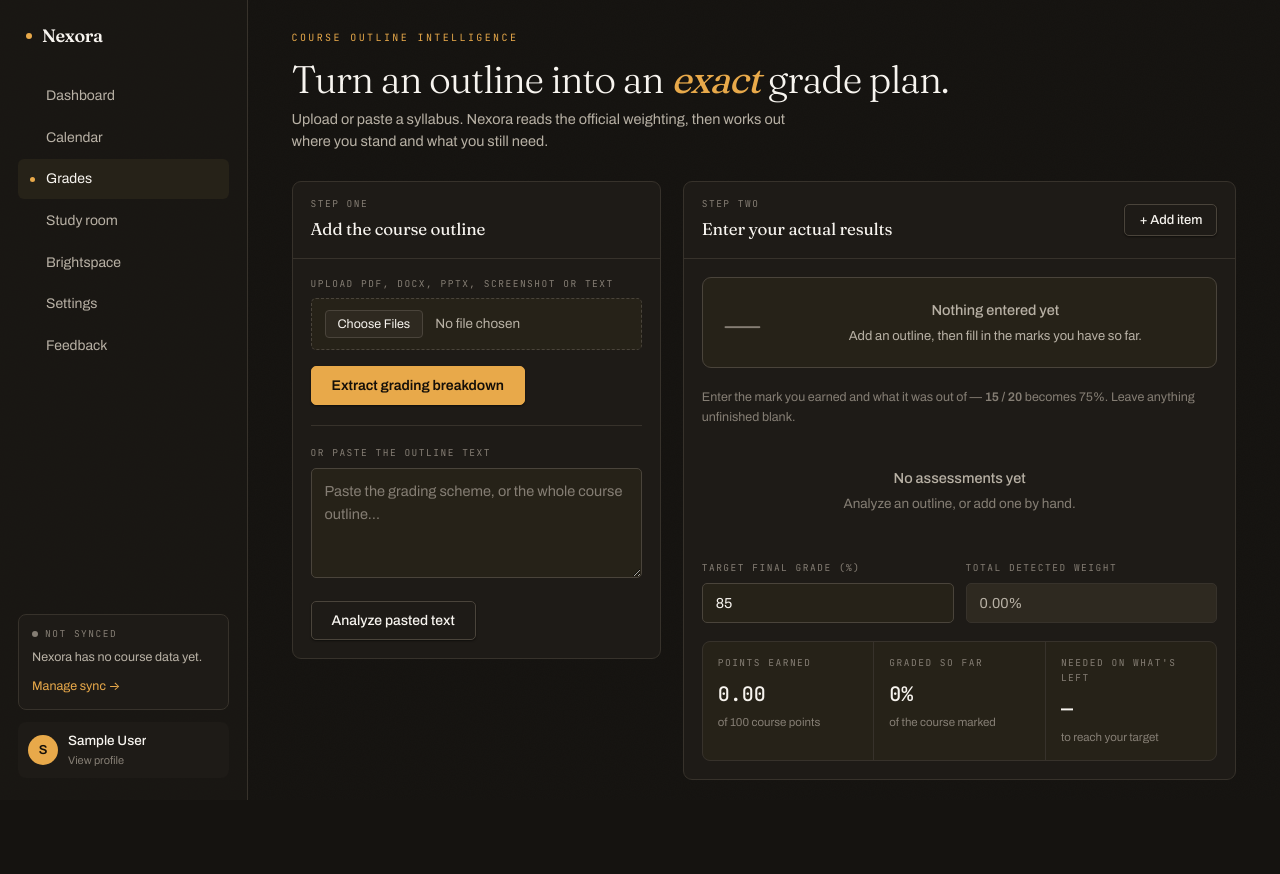
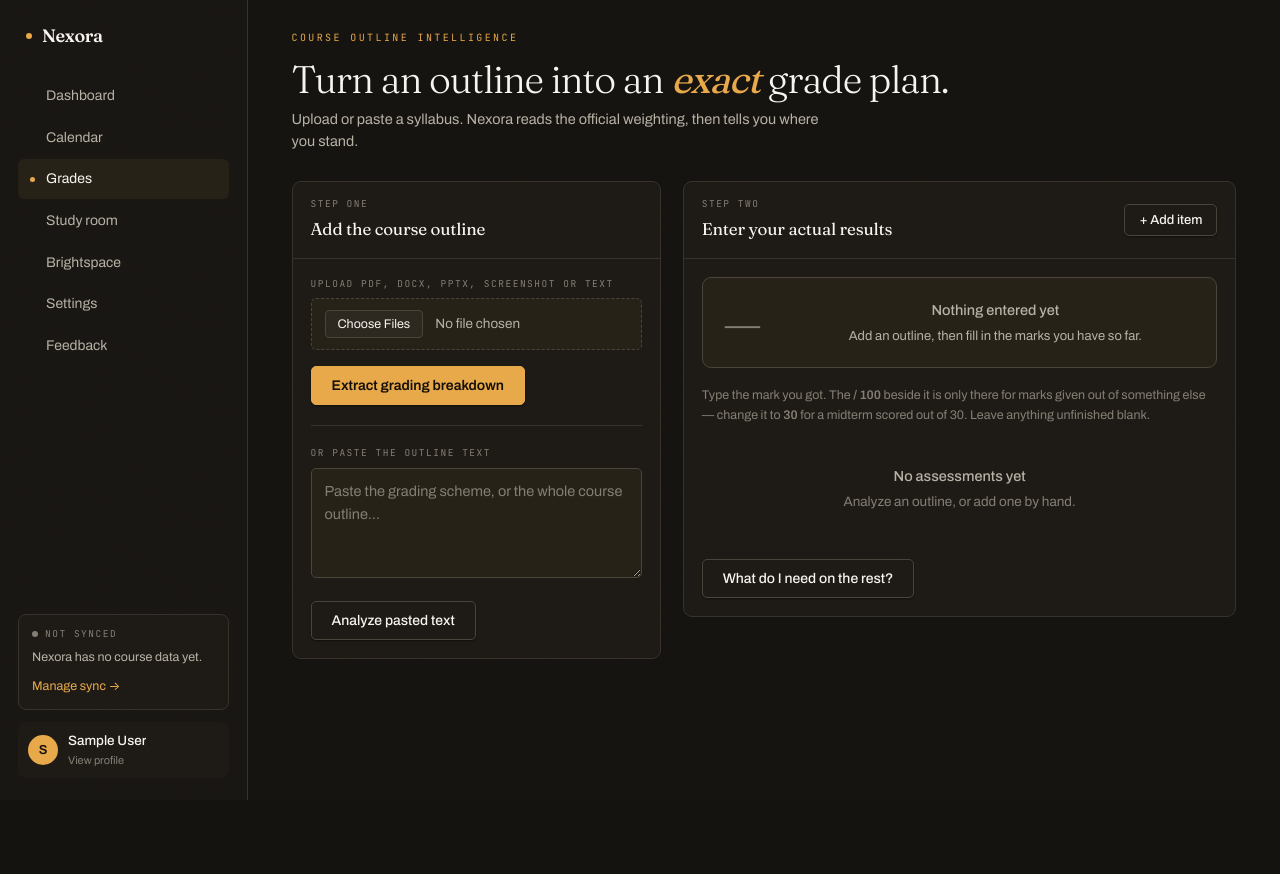
Before and after one commit to BassemAbdo01/uni-helper-project, a Flask app: page /grade-calculator in a window 1280 px wide. After the commit the page ends 800 px from the top, so only its background shows below. Run offline with Flask 3, Linux system fonts and the light colour scheme; the visitor is signed in with stand-in values (Sample User, id 1); parts of the project's set-up code (start-up, migrations or seed data) failed here and were passed over.

Commit message:
Stop the calculator asking questions it can answer itself
Two things Bassem hit while using it.

The "out of" box was empty on every row, so entering five results meant
typing ten numbers, and the second one was almost always 100. It cannot
be extracted: _outline_schema pulls name, weight, category and notes,
because a syllabus states "Midterm: 20%" and never says the midterm is
out of 30. So there is nothing to read -- but there is a right default.
It starts at 100 and is styled as the secondary field it is, which makes
the normal case one number per assessment and still takes 12.5 / 30 when
a mark comes back that way.

And the bottom of the panel was three standing percentages -- points
earned, graded so far, needed on what's left -- next to a target box,
all live, all competing with the result above them. Four numbers to read
to answer one question, and the question is only asked occasionally.

That is now a button. "What do I need on the rest?" opens a target field
and one sentence, and when exactly one thing is outstanding the sentence
names it rather than talking about remaining weight:

    You need 75.0% on Final exam to finish at 85%.

It handles the two ends too -- already secured, or out of reach with the
best possible finish stated -- and falls back to an average across the
named outstanding items when more than one is left. The weights-not-100
warning stays, because that one is about the outline being wrong rather
than about the student.

Co-Authored-By: Claude Opus 5 <noreply@anthropic.com>

```diff
--- a/templates/grade_calculator.html
+++ b/templates/grade_calculator.html
@@ -15,9 +15,9 @@ input[type=file]::file-selector-button{margin-right:12px;padding:6px 12px;border
   font-size:12.5px;cursor:pointer}
 .loading{opacity:.55;pointer-events:none}
 
-/* ---------- the result, stated once, at the top ---------- */
+/* ---------- the answer, stated once ---------- */
 .result{border:1px solid var(--line-2);border-radius:9px;background:var(--surface-2);
-  padding:20px;margin-bottom:20px;display:flex;gap:22px;align-items:center;flex-wrap:wrap}
+  padding:20px;margin-bottom:18px;display:flex;gap:22px;align-items:center;flex-wrap:wrap}
 .result .figure{display:flex;align-items:baseline;gap:12px}
 .result .pct{font-family:var(--serif);font-weight:300;font-size:3.1rem;line-height:1;
   letter-spacing:-.04em;font-variant-numeric:tabular-nums}
@@ -30,16 +30,7 @@ input[type=file]::file-selector-button{margin-right:12px;padding:6px 12px;border
 .result.pass .pct{color:var(--green)}
 .result.fail{border-color:rgba(201,112,92,.45)}
 .result.fail .pct{color:var(--red)}
-.result.empty .pct{color:var(--fg-3)}
-.result.empty .letter{color:var(--fg-3)}
-
-.readout{display:grid;grid-template-columns:repeat(auto-fit,minmax(150px,1fr));gap:1px;
-  background:var(--line);border:1px solid var(--line);border-radius:8px;overflow:hidden;margin-top:18px}
-.readout div{background:var(--surface-2);padding:14px 15px}
-.readout .k{margin-bottom:0}
-.readout strong{display:block;font-family:var(--mono);font-size:1.25rem;font-weight:500;margin-top:8px;
-  font-variant-numeric:tabular-nums}
-.readout small{display:block;color:var(--fg-3);font-size:11.5px;margin-top:4px}
+.result.empty .pct,.result.empty .letter{color:var(--fg-3)}
 
 /* ---------- one card per assessment ---------- */
 .comps{display:grid;grid-template-columns:repeat(auto-fill,minmax(268px,1fr));gap:14px}
@@ -72,6 +63,10 @@ input[type=file]::file-selector-button{margin-right:12px;padding:6px 12px;border
 .marks-row{display:flex;align-items:center;gap:7px}
 .marks-row input{padding:8px 9px;font-size:14px;text-align:center;font-family:var(--mono);
   font-variant-numeric:tabular-nums;min-width:0}
+/* The denominator is a default, not a question: an outline gives a weight, never
+   a mark total, so it starts at 100 and only wants touching for a 12.5/30. */
+.marks-row .of{color:var(--fg-3);border-color:var(--line)}
+.marks-row .of:focus{color:var(--fg)}
 .marks-row span{color:var(--fg-3);font-family:var(--mono);font-size:14px;flex:none}
 .comp-foot{display:flex;justify-content:space-between;gap:10px;margin-top:12px;padding-top:11px;
   border-top:1px solid var(--line);font-family:var(--mono);font-size:10.5px;color:var(--fg-3)}
@@ -79,8 +74,21 @@ input[type=file]::file-selector-button{margin-right:12px;padding:6px 12px;border
 .wt{display:flex;align-items:center;gap:5px}
 .wt input{width:52px;padding:4px 6px;font-size:11px;text-align:right;font-family:var(--mono)}
 
-.pair{display:grid;grid-template-columns:1fr 1fr;gap:12px;margin-top:20px}
-@media (max-width:560px){.pair{grid-template-columns:1fr}}
+/* ---------- "what do I need", only when asked ---------- */
+.askrow{margin-top:20px}
+.need{margin-top:14px;border:1px solid var(--line-2);border-radius:9px;background:var(--surface-2);
+  padding:17px 18px}
+.need[hidden]{display:none}
+.need .targetrow{display:flex;align-items:flex-end;gap:12px;flex-wrap:wrap}
+.need .targetrow > div{width:150px}
+.need .targetrow label{margin-bottom:7px}
+.need .answer{margin:16px 0 0;font-size:15px;line-height:1.6;color:var(--fg-2)}
+.need .answer b{color:var(--fg);font-weight:500}
+.need .answer .big{font-family:var(--mono);font-size:1.5rem;font-weight:500;color:var(--amber);
+  font-variant-numeric:tabular-nums}
+.need .answer.good .big{color:var(--green)}
+.need .answer.bad .big{color:var(--red)}
+
 .alert{display:none;margin-top:16px}
 .alert.show{display:block}
 .meta{display:none;margin-top:16px}
@@ -94,8 +102,8 @@ input[type=file]::file-selector-button{margin-right:12px;padding:6px 12px;border
     <p class="eyebrow">Course outline intelligence</p>
     <h1>Turn an outline into an <em>exact</em> grade plan.</h1>
     <p class="lede">
-      Upload or paste a syllabus. Nexora reads the official weighting, then works out
-      where you stand and what you still need.
+      Upload or paste a syllabus. Nexora reads the official weighting, then tells you
+      where you stand.
     </p>
   </div>
 </div>
@@ -141,38 +149,27 @@ input[type=file]::file-selector-button{margin-right:12px;padding:6px 12px;border
       </div>
 
       <p class="hint" style="margin:0 0 14px">
-        Enter the mark you earned and what it was out of &mdash; <b>15 / 20</b> becomes 75%.
+        Type the mark you got. The <b>/ 100</b> beside it is only there for marks given
+        out of something else &mdash; change it to <b>30</b> for a midterm scored out of 30.
         Leave anything unfinished blank.
       </p>
 
       <div class="comps" id="components"></div>
 
-      <div class="pair">
-        <div>
-          <label for="targetGrade">Target final grade (%)</label>
-          <input type="number" id="targetGrade" value="85" min="0" max="100" aria-label="Target grade, percent">
-        </div>
-        <div>
-          <label for="totalWeight">Total detected weight</label>
-          <input id="totalWeight" value="0%" readonly aria-label="Total weight of all components">
-        </div>
-      </div>
+      <div class="askrow">
+        <button class="btn quiet" id="askBtn" type="button" aria-expanded="false" aria-controls="need">
+          What do I need on the rest?
+        </button>
 
-      <div class="readout">
-        <div>
-          <span class="k">Points earned</span>
-          <strong id="pointsEarned">0.00</strong>
-          <small>of 100 course points</small>
-        </div>
-        <div>
-          <span class="k">Graded so far</span>
-          <strong id="gradedWeight">0%</strong>
-          <small>of the course marked</small>
-        </div>
-        <div>
-          <span class="k">Needed on what's left</span>
-          <strong id="neededScore">—</strong>
-          <small>to reach your target</small>
+        <div class="need" id="need" hidden>
+          <div class="targetrow">
+            <div>
+              <label for="targetGrade">I want to finish at</label>
+              <input type="number" id="targetGrade" value="85" min="0" max="100"
+                     aria-label="Target final grade, percent">
+            </div>
+          </div>
+          <p class="answer" id="needAnswer"></p>
         </div>
       </div>
 
@@ -192,7 +189,11 @@ input[type=file]::file-selector-button{margin-right:12px;padding:6px 12px;border
   const SCALE_NAME = {{ (grading_scale.university_name or '')|tojson }};
 
   // A component is {name, weight, earned, outOf}. Marks, not percentages: a
-  // single "score %" box is what let a mark of 10/10 be read as 10%.
+  // single "score %" box is what let a mark of 10/10 be read as 10%. outOf
+  // defaults to 100 because an outline states a weight and never a mark total,
+  // so there is nothing to extract -- but almost every mark is already a
+  // percentage, and making students retype 100 five times is its own bug.
+  const DEFAULT_OUT_OF = 100;
   let components = [];
   const $ = id => document.getElementById(id);
 
@@ -233,7 +234,7 @@ input[type=file]::file-selector-button{margin-right:12px;padding:6px 12px;border
         name: c.name ?? 'Assessment',
         weight: Number(c.weight) || 0,
         earned: '',
-        outOf: ''
+        outOf: DEFAULT_OUT_OF
       }));
       render();
 
@@ -275,8 +276,8 @@ input[type=file]::file-selector-button{margin-right:12px;padding:6px 12px;border
   /* ---------------- one card per assessment ---------------- */
   const R = 32, C = 2 * Math.PI * R;
 
-  // Built once per card, then updated in place. Re-rendering the card on every
-  // keystroke would tear the focused input out from under the cursor.
+  // Built once per card, then updated in place. Re-rendering on every keystroke
+  // would tear the focused input out from under the cursor.
   function ring() {
     const wrap = document.createElement('div');
     wrap.className = 'ring none';
@@ -310,11 +311,12 @@ input[type=file]::file-selector-button{margin-right:12px;padding:6px 12px;border
     return wrap;
   }
 
-  function markInput(value, aria, onInput) {
+  function markInput(value, aria, cls, onInput) {
     const input = document.createElement('input');
     input.type = 'number';
     input.min = '0';
     input.step = 'any';
+    if (cls) input.className = cls;
     input.value = value ?? '';
     input.setAttribute('aria-label', aria);
     input.oninput = e => { onInput(e.target.value); calculate(); };
@@ -346,15 +348,15 @@ input[type=file]::file-selector-button{margin-right:12px;padding:6px 12px;border
     marks.className = 'marks';
     const marksLabel = document.createElement('span');
     marksLabel.className = 'k';
-    marksLabel.textContent = 'Your marks';
+    marksLabel.textContent = 'Your mark';
     const row = document.createElement('div');
     row.className = 'marks-row';
     const slash = document.createElement('span');
     slash.textContent = '/';
     row.append(
-      markInput(c.earned, 'Marks earned', v => { components[i].earned = v; }),
+      markInput(c.earned, 'Mark earned', '', v => { components[i].earned = v; }),
       slash,
-      markInput(c.outOf, 'Out of', v => { components[i].outOf = v; })
+      markInput(c.outOf, 'Out of', 'of', v => { components[i].outOf = v; })
     );
     marks.append(marksLabel, row);
     const dial = ring();
@@ -418,32 +420,28 @@ input[type=file]::file-selector-button{margin-right:12px;padding:6px 12px;border
   }
 
   /* ---------------- the arithmetic ---------------- */
-  function calculate() {
-    document.querySelectorAll('#components .comp').forEach(el => el.refresh && el.refresh());
-
+  const totals = () => {
     let earnedPoints = 0, gradedWeight = 0, remainingWeight = 0, totalWeight = 0;
-
+    const outstanding = [];
     for (const c of components) {
       const w = Number(c.weight) || 0;
       totalWeight += w;
       const pct = pctOf(c);
-      if (pct == null) remainingWeight += w;
+      if (pct == null) { remainingWeight += w; if (w > 0) outstanding.push(c.name || 'that'); }
       else { gradedWeight += w; earnedPoints += pct / 100 * w; }
     }
+    return { earnedPoints, gradedWeight, remainingWeight, totalWeight, outstanding };
+  };
 
-    $('totalWeight').value = `${totalWeight.toFixed(2)}%`;
-    $('pointsEarned').textContent = earnedPoints.toFixed(2);
-    $('gradedWeight').textContent = `${gradedWeight.toFixed(0)}%`;
+  function calculate() {
+    document.querySelectorAll('#components .comp').forEach(el => el.refresh && el.refresh());
 
-    const target = Number($('targetGrade').value) || 0;
-    const needed = remainingWeight > 0 ? (target - earnedPoints) / remainingWeight * 100 : null;
-    $('neededScore').textContent = needed == null ? '—' : `${needed.toFixed(1)}%`;
+    const t = totals();
 
-    // Standing is the average across what has actually been marked. Points
-    // earned out of 100 is a different number and means nothing until the
-    // course is over -- showing only that was what made 5 solid marks read
-    // as 29.72%.
-    const standing = gradedWeight > 0 ? earnedPoints / gradedWeight * 100 : null;
+    // Standing is the average across what has actually been marked. Points out
+    // of 100 is a different number and means nothing until the course is over;
+    // showing only that was what made five solid marks read as 29.72%.
+    const standing = t.gradedWeight > 0 ? t.earnedPoints / t.gradedWeight * 100 : null;
     const result = $('result');
     const letter = standing == null ? '' : letterFor(standing);
 
@@ -457,35 +455,99 @@ input[type=file]::file-selector-button{margin-right:12px;padding:6px 12px;border
         ? 'Fill in the marks you have so far.'
         : 'Add an outline, then fill in the marks you have so far.';
     } else {
-      const passing = standing >= 50;
-      result.className = 'result ' + (passing ? 'pass' : 'fail');
-      $('resultLine').textContent = remainingWeight > 0
-        ? `Your average across the ${gradedWeight.toFixed(0)}% marked so far`
+      result.className = 'result ' + (standing >= 50 ? 'pass' : 'fail');
+      $('resultLine').textContent = t.remainingWeight > 0
+        ? `Your average across the ${t.gradedWeight.toFixed(0)}% marked so far`
         : 'Final standing — every assessment is marked';
       const scaleNote = SCALE_NAME ? ` on ${SCALE_NAME}'s scale` : '';
       $('resultSub').textContent = `${letter}${scaleNote}. ${
-        remainingWeight > 0
-          ? `${remainingWeight.toFixed(0)}% of the course is still to come.`
+        t.remainingWeight > 0
+          ? `${t.remainingWeight.toFixed(0)}% of the course is still to come.`
           : 'Nothing left outstanding.'}`;
     }
 
+    if (!$('need').hidden) answerNeed(t);
+
     clearAlert();
-    if (needed != null && needed > 100) {
-      showAlert(`Even 100% on everything left tops out at ${(earnedPoints + remainingWeight).toFixed(2)}%.`, 'bad');
-    } else if (needed != null && needed <= 0 && gradedWeight > 0) {
-      showAlert(`You have already secured your ${target}% target.`, 'good');
-    } else if (totalWeight && Math.abs(totalWeight - 100) > 0.5) {
-      showAlert(`Weights total ${totalWeight.toFixed(2)}%, not 100%. That is normal when the outline has a bonus; otherwise check the rows.`);
+    if (t.totalWeight && Math.abs(t.totalWeight - 100) > 0.5) {
+      showAlert(`Weights total ${t.totalWeight.toFixed(2)}%, not 100%. That is normal when the outline has a bonus; otherwise check the rows.`);
     }
   }
+
+  /* ---------------- "what do I need", only when asked ---------------- */
+  function answerNeed(t = totals()) {
+    const el = $('needAnswer');
+    const target = Number($('targetGrade').value) || 0;
+    el.className = 'answer';
+    el.replaceChildren();
+
+    const say = (...nodes) => el.append(...nodes);
+    const big = text => {
+      const b = document.createElement('span');
+      b.className = 'big';
+      b.textContent = text;
+      return b;
+    };
+    const bold = text => {
+      const b = document.createElement('b');
+      b.textContent = text;
+      return b;
+    };
+
+    if (!components.length) {
+      say('Add some assessments first.');
+      return;
+    }
+    if (t.remainingWeight <= 0) {
+      say('Everything is marked, so there is nothing left to need. You finished at ',
+          bold(`${(t.gradedWeight > 0 ? t.earnedPoints / t.gradedWeight * 100 : 0).toFixed(2)}%`), '.');
+      return;
+    }
+
+    const needed = (target - t.earnedPoints) / t.remainingWeight * 100;
+    // Naming the one thing left is the whole question most students are asking.
+    const what = t.outstanding.length === 1
+      ? t.outstanding[0]
+      : `the remaining ${t.remainingWeight.toFixed(0)}%`;
+
+    if (needed <= 0) {
+      el.className = 'answer good';
+      say('You have already secured ', bold(`${target}%`),
+          '. Anything at all on ', bold(what), ' keeps you there.');
+      return;
+    }
+    if (needed > 100) {
+      el.className = 'answer bad';
+      say(`${target}% is out of reach — even 100% on `, bold(what),
+          ' finishes at ', bold(`${(t.earnedPoints + t.remainingWeight).toFixed(2)}%`), '.');
+      return;
+    }
+
+    say('You need ', big(`${needed.toFixed(1)}%`), ' on ', bold(what),
+        ` to finish at ${target}%.`);
+    if (t.outstanding.length > 1) {
+      const list = document.createElement('span');
+      list.textContent = ` That is an average across ${t.outstanding.join(', ')}.`;
+      say(list);
+    }
+  }
+
+  $('askBtn').onclick = () => {
+    const panel = $('need');
+    const opening = panel.hidden;
+    panel.hidden = !opening;
+    $('askBtn').setAttribute('aria-expanded', String(opening));
+    $('askBtn').textContent = opening ? 'Hide' : 'What do I need on the rest?';
+    if (opening) { answerNeed(); $('targetGrade').focus(); }
+  };
+  $('targetGrade').oninput = () => answerNeed();
 
   $('uploadBtn').onclick = uploadSyllabus;
   $('parseBtn').onclick = parseText;
   $('addBtn').onclick = () => {
-    components.push({ name: 'New assessment', weight: 10, earned: '', outOf: '' });
+    components.push({ name: 'New assessment', weight: 10, earned: '', outOf: DEFAULT_OUT_OF });
     render();
   };
-  $('targetGrade').oninput = calculate;
 
   // The Chrome extension pushes an outline it scraped from Brightspace.
   addEventListener('message', e => {
```
